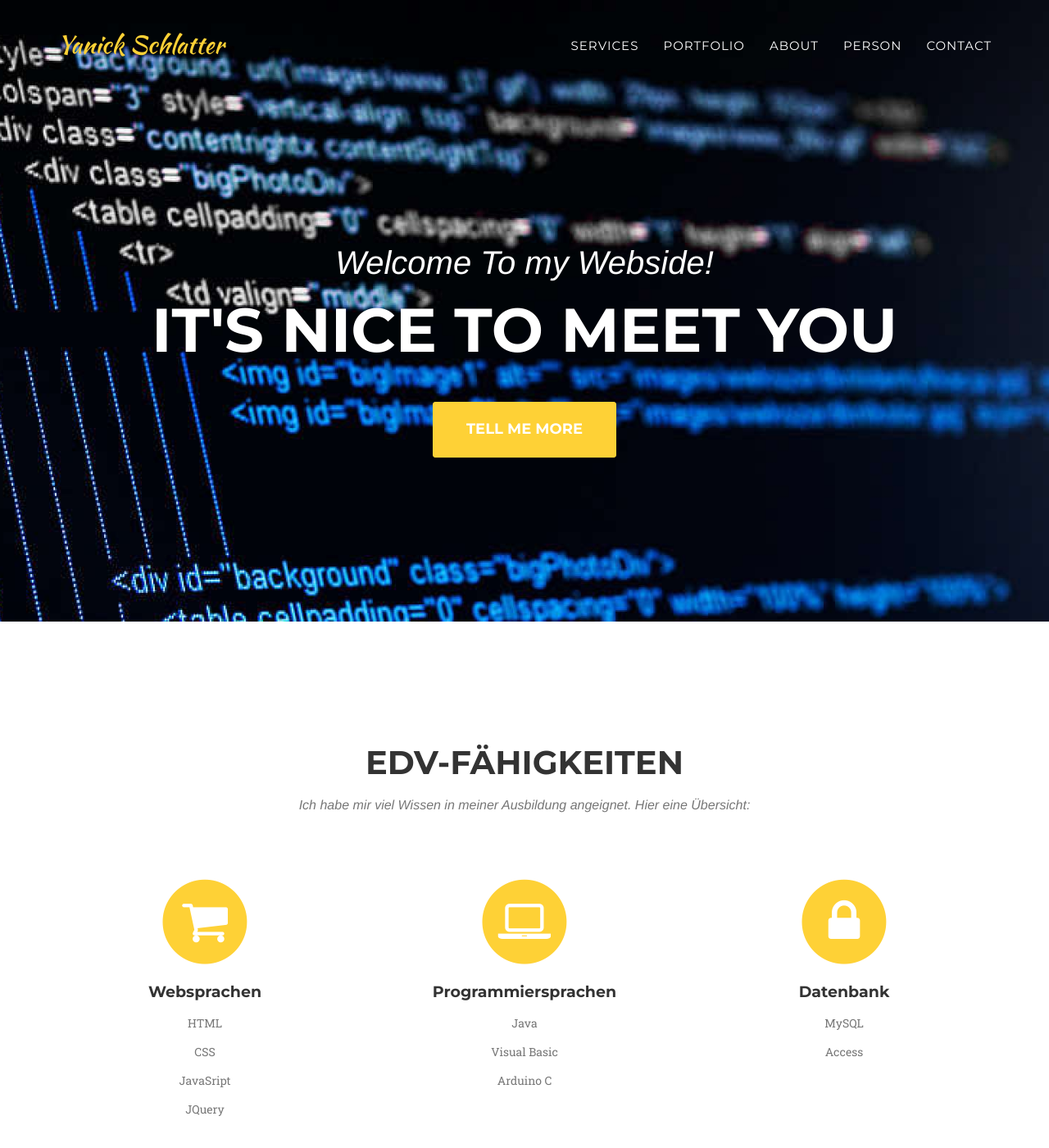
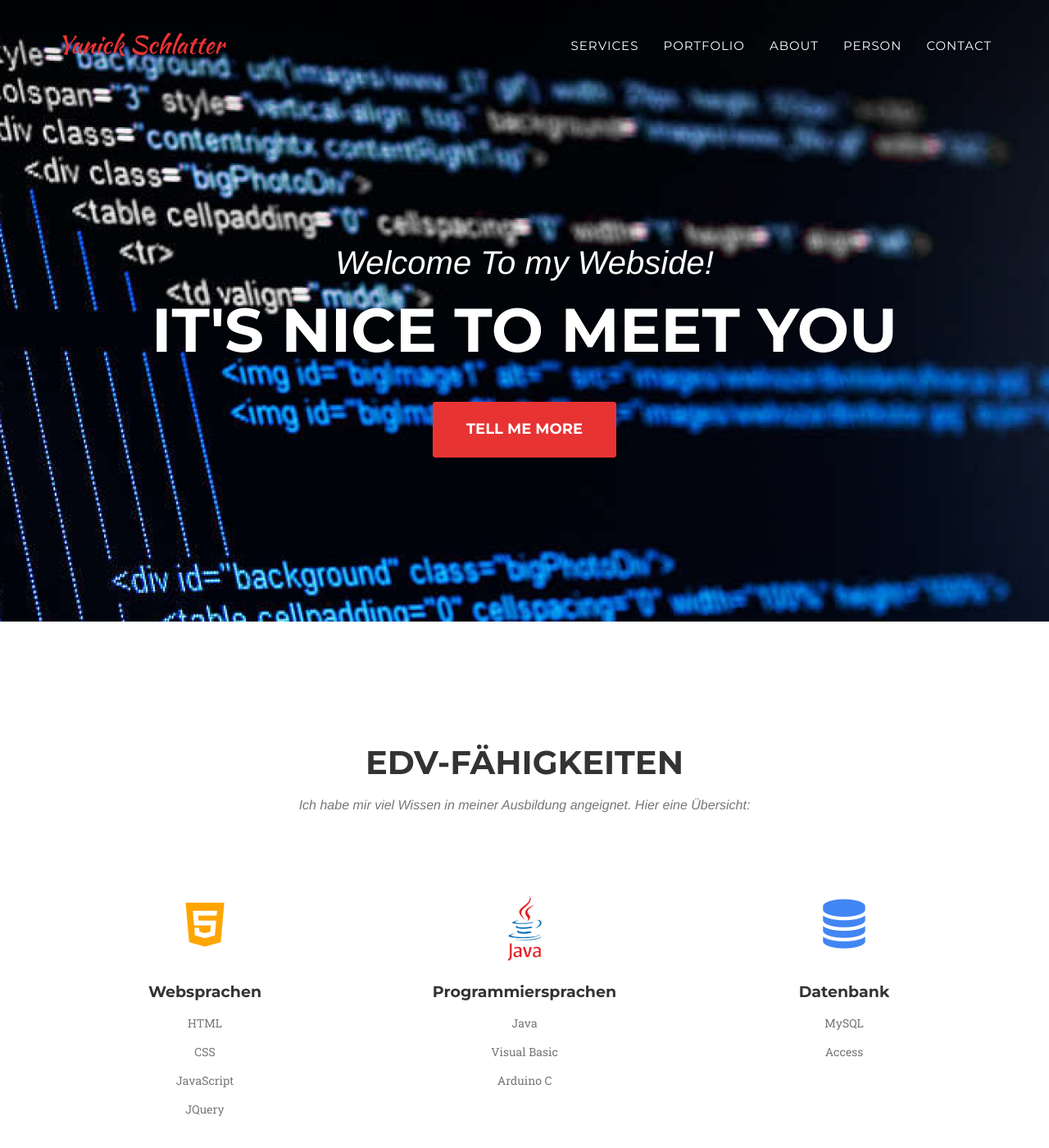
Before and after one commit to YanickSchlatter/yanickschlatter.github.io, a Jekyll site: the page built from index.html, in a window 1280 px wide and 1400 px high. Shown: the whole window at 82% size. Built offline with Jekyll 4.4.1, drawn with Linux system fonts in a browser that asks for light colours; some web fonts are replaced; some of the changed text lies outside the part shown.

Commit message:
Mayor changes

```diff
--- a/_data/template.yml
+++ b/_data/template.yml
@@ -1,6 +1,6 @@
 # Color settings (hex-codes without the leading hash-tag)
 color:
-  primary: fed136
+  primary: e83333
   secondary: fec503
   secondary-dark: 333
   muted: 777
--- a/_includes/about.html
+++ b/_includes/about.html
@@ -3,8 +3,8 @@
         <div class="container">
             <div class="row">
                 <div class="col-lg-12 text-center">
-                    <h2 class="section-heading">About</h2>
-                    <h3 class="section-subheading text-muted">Lorem ipsum dolor sit amet consectetur.</h3>
+                    <h2 class="section-heading">Bildung</h2>
+                    <h3 class="section-subheading text-muted">Hier mein Werdegang</h3>
                 </div>
             </div>
             <div class="row">
@@ -12,65 +12,65 @@
                     <ul class="timeline">
                         <li>
                             <div class="timeline-image">
-                                <img class="img-circle img-responsive" src="img/about/1.jpg" alt="">
+                                <iframe class="iFrameGoogleMaps" src="https://www.google.com/maps/embed?pb=!1m18!1m12!1m3!1d1054.7403925725255!2d8.185129295128174!3d47.25339369822557!2m3!1f0!2f0!3f0!3m2!1i1024!2i768!4f13.1!3m3!1m2!1s0x4790193dbd7f73f7%3A0x3bae1a70c4279277!2sNeumattschulhaus!5e1!3m2!1sde!2sch!4v1536767235440" alt="" allowfullscreen></iframe>
                             </div>
                             <div class="timeline-panel">
                                 <div class="timeline-heading">
-                                    <h4>2009-2011</h4>
-                                    <h4 class="subheading">Our Humble Beginnings</h4>
+                                    <h4>2011-2015</h4>
+                                    <h4 class="subheading">Bezirkschule Reinach</h4>
                                 </div>
                                 <div class="timeline-body">
-                                    <p class="text-muted">Lorem ipsum dolor sit amet, consectetur adipisicing elit. Sunt ut voluptatum eius sapiente, totam reiciendis temporibus qui quibusdam, recusandae sit vero unde, sed, incidunt et ea quo dolore laudantium consectetur!</p>
+                                    <p class="text-muted">Ich ging in Reinach in die Bezirkschule, in das Neumattschulhaus.</p>
                                 </div>
                             </div>
                         </li>
                         <li class="timeline-inverted">
                             <div class="timeline-image">
-                                <img class="img-circle img-responsive" src="img/about/2.jpg" alt="">
+                                <iframe class="iFrameGoogleMaps" src="https://www.google.com/maps/embed?pb=!1m17!1m11!1m3!1d1426.7401354299038!2d0.2876080881752155!3d50.7670935555913!2m2!1f0!2f0!3m2!1i1024!2i768!4f13.1!3m3!1m2!1s0x47df73f74aba3f8d%3A0x110b9b271025d0df!2sDidac+School+Eastbourne!5e1!3m2!1sde!2sch!4v1536768443024" alt="" allowfullscreen></iframe>
                             </div>
                             <div class="timeline-panel">
                                 <div class="timeline-heading">
-                                    <h4>March 2011</h4>
-                                    <h4 class="subheading">An Agency is Born</h4>
+                                    <h4>2015-2016</h4>
+                                    <h4 class="subheading">Didac School Eastbourne</h4>
                                 </div>
                                 <div class="timeline-body">
-                                    <p class="text-muted">Lorem ipsum dolor sit amet, consectetur adipisicing elit. Sunt ut voluptatum eius sapiente, totam reiciendis temporibus qui quibusdam, recusandae sit vero unde, sed, incidunt et ea quo dolore laudantium consectetur!</p>
+                                    <p class="text-muted">In meinen Auslandsjahr war ich in England. Hier habe ich viel erlebt und Erfahrungen gesammelt.</p>
                                 </div>
                             </div>
                         </li>
                         <li>
                             <div class="timeline-image">
-                                <img class="img-circle img-responsive" src="img/about/3.jpg" alt="">
+                                <iframe class="iFrameGoogleMaps" src="https://www.google.com/maps/embed?pb=!1m18!1m12!1m3!1d1087.9935036209379!2d8.054015165063415!3d47.39370954294632!2m3!1f0!2f0!3f0!3m2!1i1024!2i768!4f13.1!3m3!1m2!1s0x0%3A0xd9ec3829ae21e02a!2sAlte+Kantonsschule+Aarau!5e1!3m2!1sde!2sch!4v1536768646831" alt="" allowfullscreen></iframe>
                             </div>
                             <div class="timeline-panel">
                                 <div class="timeline-heading">
-                                    <h4>December 2012</h4>
-                                    <h4 class="subheading">Transition to Full Service</h4>
+                                    <h4>2016-2018</h4>
+                                    <h4 class="subheading">Alte Kantonsschule Aarau</h4>
                                 </div>
                                 <div class="timeline-body">
-                                    <p class="text-muted">Lorem ipsum dolor sit amet, consectetur adipisicing elit. Sunt ut voluptatum eius sapiente, totam reiciendis temporibus qui quibusdam, recusandae sit vero unde, sed, incidunt et ea quo dolore laudantium consectetur!</p>
+                                    <p class="text-muted">Informtaikmittelschule an der Alten Kantonsschule in Aarau. Hier mache ich den kaufmännische Teil meiner Ausbildung.</p>
                                 </div>
                             </div>
                         </li>
                         <li class="timeline-inverted">
                             <div class="timeline-image">
-                                <img class="img-circle img-responsive" src="img/about/4.jpg" alt="">
+                                <iframe class="iFrameGoogleMaps" src="https://www.google.com/maps/embed?pb=!1m18!1m12!1m3!1d4185.156147669946!2d8.29895821629527!3d47.4806295791765!2m3!1f0!2f0!3f0!3m2!1i1024!2i768!4f13.1!3m3!1m2!1s0x47906cbe7e0a7819%3A0xcff6da9963868691!2sBBBaden!5e1!3m2!1sde!2sch!4v1536768904700" alt="" allowfullscreen></iframe>
                             </div>
                             <div class="timeline-panel">
                                 <div class="timeline-heading">
-                                    <h4>July 2014</h4>
-                                    <h4 class="subheading">Phase Two Expansion</h4>
+                                    <h4>2016-2018</h4>
+                                    <h4 class="subheading">BBBaden</h4>
                                 </div>
                                 <div class="timeline-body">
-                                    <p class="text-muted">Lorem ipsum dolor sit amet, consectetur adipisicing elit. Sunt ut voluptatum eius sapiente, totam reiciendis temporibus qui quibusdam, recusandae sit vero unde, sed, incidunt et ea quo dolore laudantium consectetur!</p>
+                                    <p class="text-muted">Gleichzeitig zu dem Unterricht in Aarau, gehe ich in die Berufsschule als Informatiker Fachrichtung Applikationsentwicklung.</p>
                                 </div>
                             </div>
                         </li>
                         <li class="timeline-inverted">
                             <div class="timeline-image">
-                                <h4>Be Part
-                                    <br>Of Our
-                                    <br>Story!</h4>
+                                <h4>Sommer
+                                    <br>2019
+                                    <br>Praktikum</h4>
                             </div>
                         </li>
                     </ul>
--- a/_includes/services.html
+++ b/_includes/services.html
@@ -10,19 +10,17 @@
             <div class="row text-center">
                 <div class="col-md-4">
                     <span class="fa-stack fa-4x">
-                        <i class="fa fa-circle fa-stack-2x text-primary"></i>
-                        <i class="fa fa-shopping-cart fa-stack-1x fa-inverse"></i>
+                        <i class="fa fa-html5" style="color:orange"></i>
                     </span>
                     <h4 class="service-heading">Websprachen</h4>
                     <p class="text-muted">HTML</p>
                     <p class="text-muted">CSS</p>
-                    <p class="text-muted">JavaSript</p>
+                    <p class="text-muted">JavaScript</p>
                     <p class="text-muted">JQuery</p>
                 </div>
                 <div class="col-md-4">
                     <span class="fa-stack fa-4x">
-                        <i class="fa fa-circle fa-stack-2x text-primary"></i>
-                        <i class="fa fa-laptop fa-stack-1x fa-inverse"></i>
+                        <img src="img/javaLogo.png">
                     </span>
                     <h4 class="service-heading">Programmiersprachen</h4>
                     <p class="text-muted">Java</p>
@@ -31,10 +29,9 @@
                 </div>
                 <div class="col-md-4">
                     <span class="fa-stack fa-4x">
-                        <i class="fa fa-circle fa-stack-2x text-primary"></i>
-                        <i class="fa fa-lock fa-stack-1x fa-inverse"></i>
+                        <i class="fa fa-database" style="color:#4286f4"></i>
                     </span>
-                    <h4 class="service-heading">Datenbank</h4>
+                    <h4 class="service-heading" >Datenbank</h4>
                     <p class="text-muted">MySQL</p>
                     <p class="text-muted">Access</p>
                 </div>
```
Also changed, not shown: _includes/css/agency.css (+8 -0 lines), css/font-awesome/css/font-awesome.css, img/HTML_5_Logo.svg.png (added), img/javaLogo.png (added), 1 other file.
